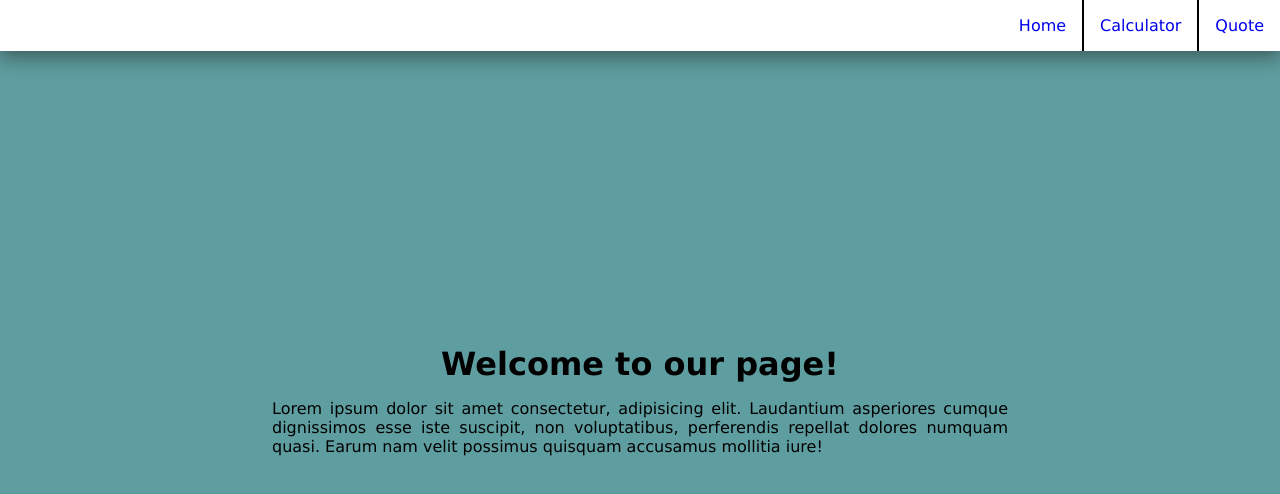
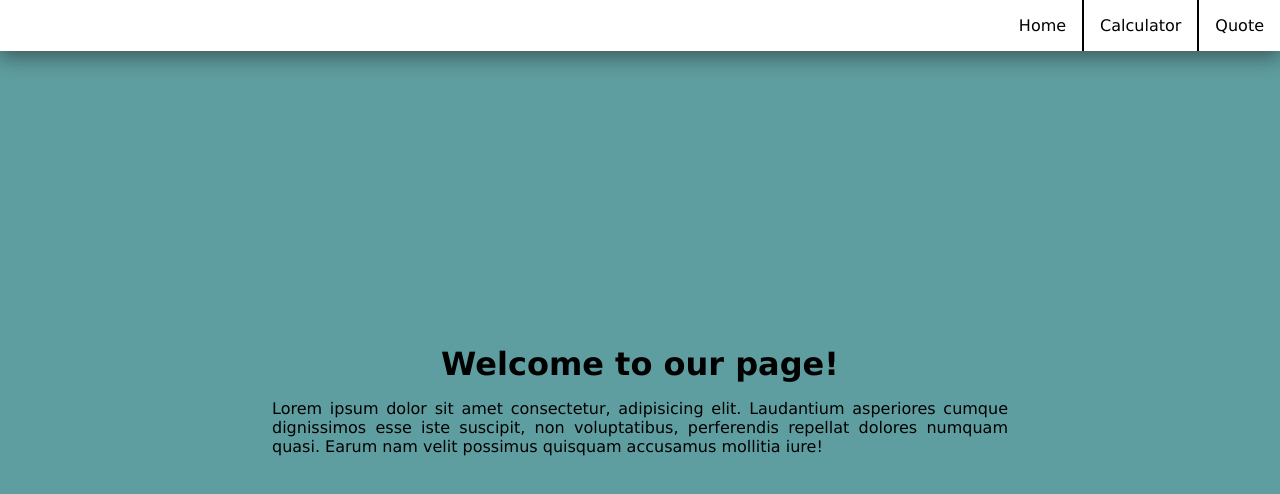
Before and after one commit to Movgto/math_magicians, a React (Create React App) app: page / in a window 1280 px wide. Shown: the top 494 px of the page. Built offline with nearby package versions, Linux system fonts and the light colour scheme.

Commit message:
Fix stylelint errors

```diff
--- a/src/App.css
+++ b/src/App.css
@@ -10,7 +10,7 @@
 
 html {
   font-family: Verdana, Geneva, Tahoma, sans-serif;
-  background-color: cadetblue;;
+  background-color: cadetblue;
 }
 
 .App {
@@ -50,7 +50,7 @@ nav li:last-child {
 
 .link {
   text-decoration: none;
-  color: solid black;
+  color: black;
 }
 
 #math-msg {
```
Also changed, not shown: src/stylesheets/home.scss (line endings or trailing spaces).
